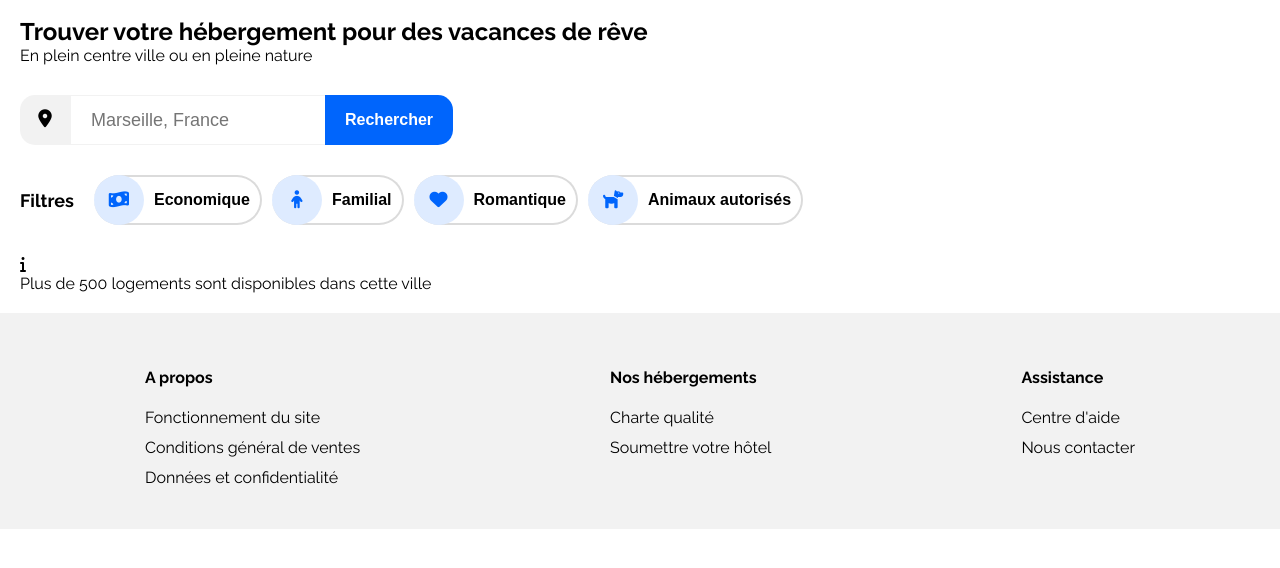
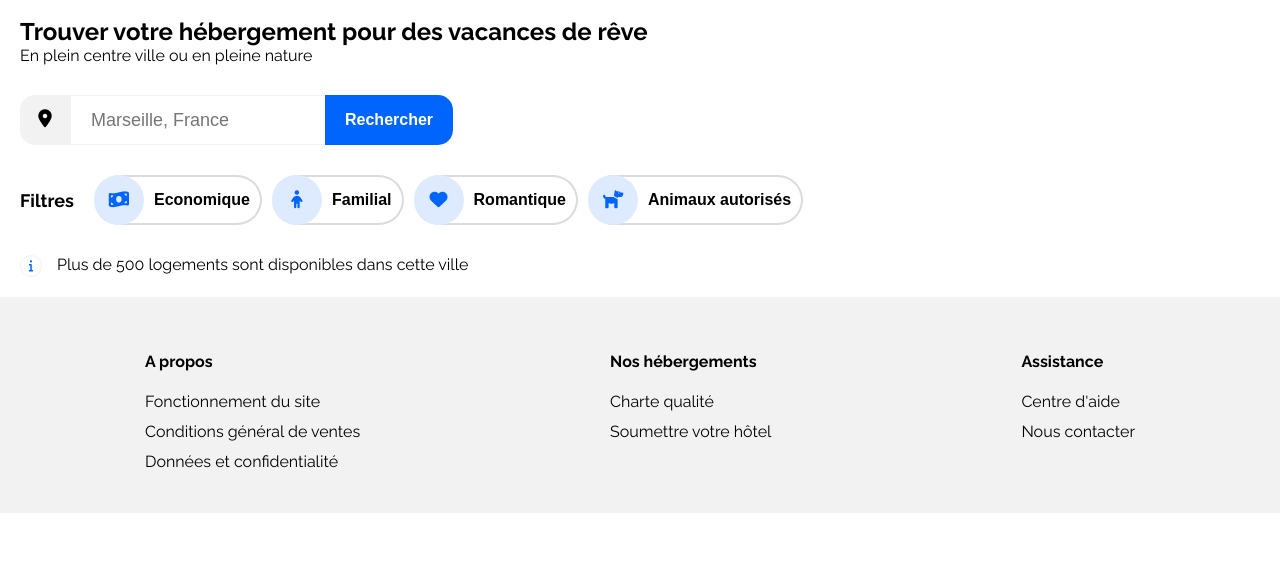
Before and after one commit to idbeljam/JamilaIdBella_02_05062021, a plain HTML site: page www/index.html in a window 1280 px wide. Shown: the part 118-686 px from the top of the page. Drawn offline with Linux system fonts and the light colour scheme.

Commit message:
ajout css point info

```diff
--- a/www/styles/styles.css
+++ b/www/styles/styles.css
@@ -169,6 +169,33 @@ h1, h2, h3, p {
 
 }
 
+/* point information */
+
+.contenair-info {
+  display: flex;
+  gap: 15px;
+
+}
+
+.contenair-info p {
+  margin: 0;
+
+}
+
+.info {
+  display: flex;
+  font-size: 12px;
+  color: #0065FC;
+  align-items: center;
+  justify-content: center;
+  height: 20px;
+  width: 20px;
+  padding: 10px;
+  border: 1px solid #F2F2F2;
+  border-radius: 20px;
+
+}
+
 /* responsive desktop */
 
 @media only screen and (min-width: 768px) {
```
